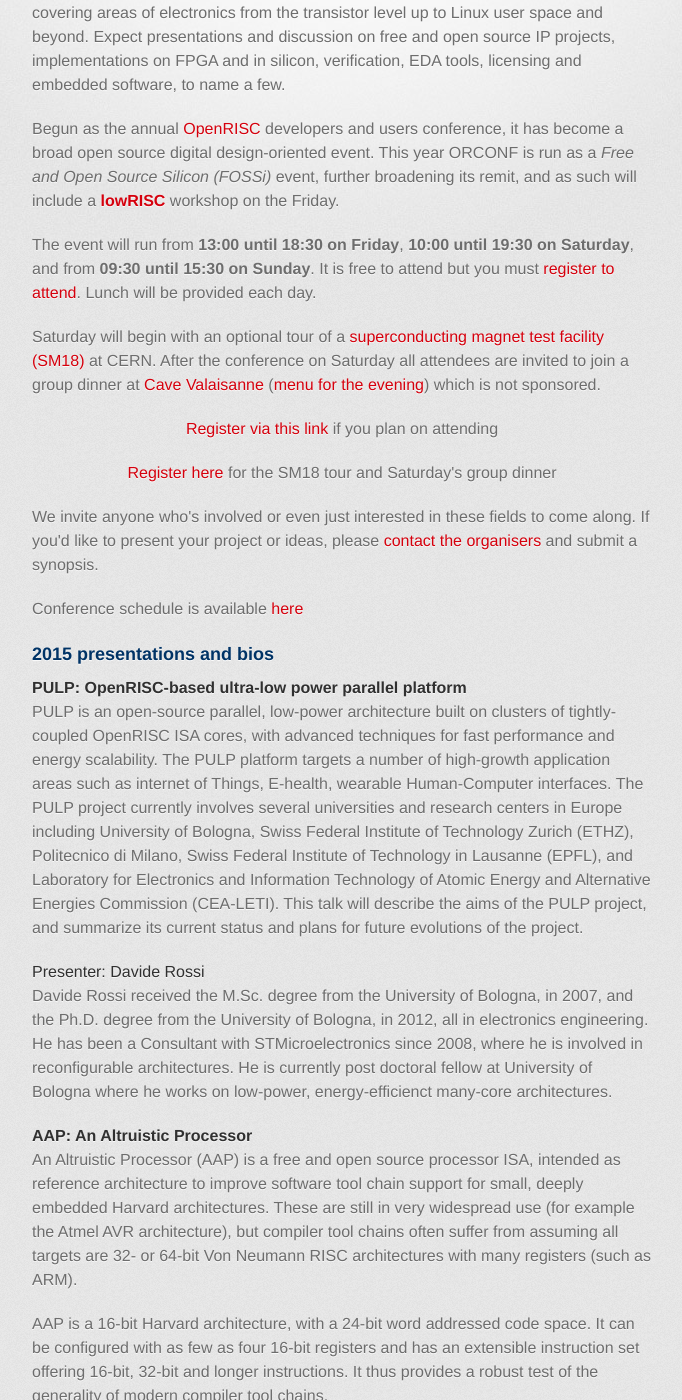
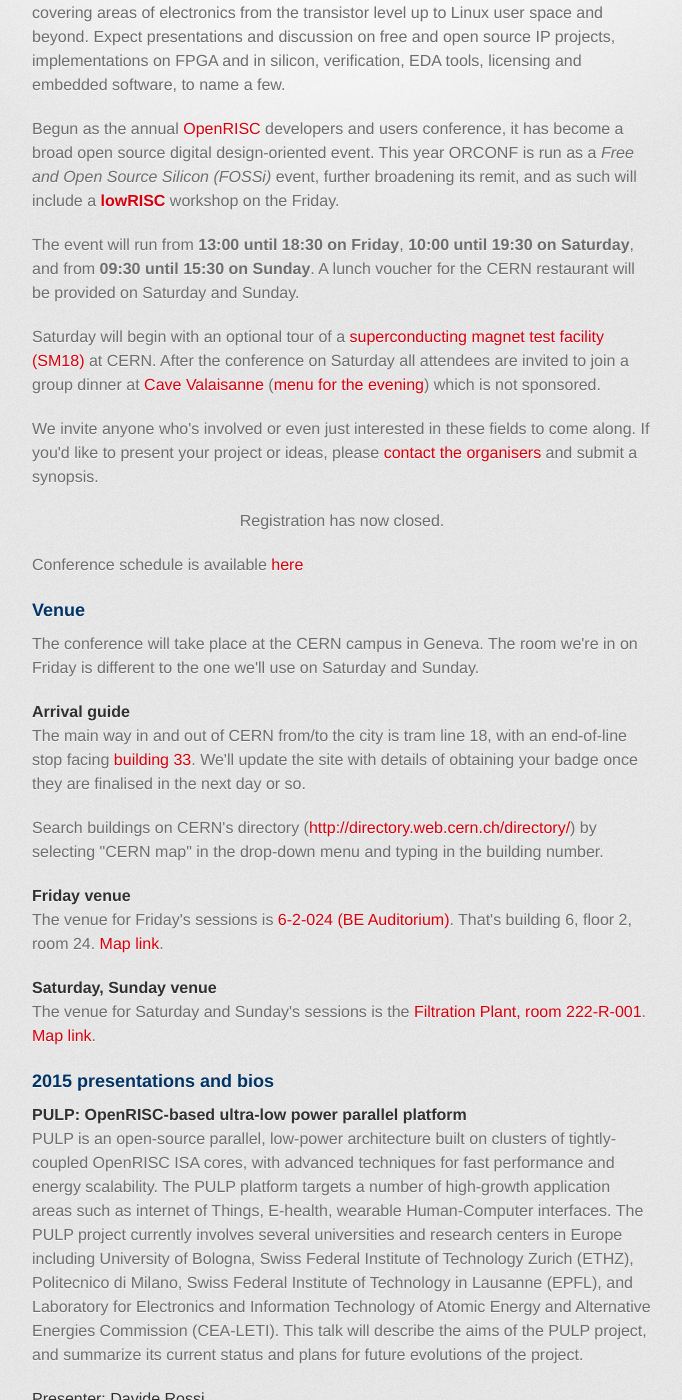
Before and after one commit to fossi-foundation/orconf, a Jekyll site: the page index.html, which Jekyll copies as it is, in a window 1280 px wide and 1400 px high, scrolled down 346 px. Shown: the whole window, without its empty margins (298-980 px from the left). Built offline with Jekyll 4.4.1, drawn with Linux system fonts in a browser that asks for light colours; some web fonts are replaced; some of the changed text lies outside the part shown.

Commit message:
Add location information, remove rego links

```diff
--- a/index.html
+++ b/index.html
@@ -30,19 +30,30 @@
 	  <p>ORCONF is an open source digital design and embedded systems conference, covering areas of electronics from the transistor level up to Linux user space and beyond. Expect presentations and discussion on free and open source IP projects, implementations on FPGA and in silicon, verification, EDA tools, licensing and embedded software, to name a few.</p>
 	  <p>Begun as the annual <a target="_blank" href="http://openrisc.io">OpenRISC</a> developers and users conference, it has become a broad open source digital design-oriented event. This year ORCONF is run as a <em>Free and Open Source Silicon (FOSSi)</em> event, further broadening its remit, and as such will include a <a target="_blank" href="http://lowrisc.org"><strong>lowRISC</strong></a> workshop on the Friday.</p>
 
-	  <p>The event will run from <strong>13:00 until 18:30 on Friday</strong>, <strong>10:00 until 19:30 on Saturday</strong>, and from <strong>09:30 until 15:30 on Sunday</strong>. It is free to attend but you must <a target="_blank" href="http://goo.gl/forms/KRZux8vnyO">register to attend</a>. Lunch will be provided each day.</p>
+	  <p>The event will run from <strong>13:00 until 18:30 on Friday</strong>, <strong>10:00 until 19:30 on Saturday</strong>, and from <strong>09:30 until 15:30 on Sunday</strong>. A lunch voucher for the CERN restaurant will be provided on Saturday and Sunday.</p>
 
 	  <p>Saturday will begin with an optional tour of a <a href="https://espace.cern.ch/te-dep-msc-tf/SitePages/Home.aspx" target="_blank">superconducting magnet test facility (SM18)</a> at CERN. After the conference on Saturday all attendees are invited to join a group dinner at <a target="_blank" href="http://www.chaletswiss.ch/site/fr/">Cave Valaisanne</a> (<a target="_blank" href="https://drive.google.com/file/d/0B8QBx9Nr1WjyMjRoTlZaZXQtYUI4ZlR6a014dGl2cWhVU21B/view?usp=sharing">menu for the evening</a>) which is not sponsored.</p>
 
 
-	  <div style=" vertical-align:middle; text-align:center">
-	    <p><a target="_blank" href="http://goo.gl/forms/KRZux8vnyO">Register via this link</a> if you plan on attending</p>
-	    <p><a href="https://docs.google.com/forms/d/1LZj6dsDB1Z6jfb229iixdVUUTXmRjeFN1hBet_Vle1E/viewform" target="_blank">Register here</a> for the SM18 tour and Saturday's group dinner</p>
-	  </div>
 
 	  <p>We invite anyone who's involved or even just interested in these fields to come along. If you'd like to present your project or ideas, please <a target="_blank" href="mailto:julius@orconf.org;olof@orconf.org?Subject=ORCONF%202015%20Presentation">contact the organisers</a> and submit a synopsis.</p>
 
+	  <div style=" vertical-align:middle; text-align:center">
+	    <p>Registration has now closed.</p>
+	  </div>
+
 	  <p>Conference schedule is available <a href="schedule.html">here</a></p>
+
+	  <h3><a name="venue" class="anchor" href="#venue"><span class="octicon octicon-link"></span></a>Venue</h3>
+	  <p>The conference will take place at the CERN campus in Geneva. The room we're in on Friday is different to the one we'll use on Saturday and Sunday.</p>
+
+	  <h4><a name="arrival" class="anchor" href="#arrival"><span class="octicon octicon-link"></span></a>Arrival guide</h4>
+	  <p>The main way in and out of CERN from/to the city is tram line 18, with an end-of-line stop facing <a href="https://maps.cern.ch/mapsearch/mapsearch.htm?n=[%2733%27]" target="_blank">building 33</a>. We'll update the site with details of obtaining your badge once they are finalised in the next day or so.</p>
+	  <p>Search buildings on CERN's directory (<a href="http://directory.web.cern.ch/directory/" target="_blank">http://directory.web.cern.ch/directory/</a>) by selecting "CERN map" in the drop-down menu and typing in the building number.</p>
+	  <h4><a name="fridayvenue" class="anchor" href="#fridayvenue"><span class="octicon octicon-link"></span></a>Friday venue</h4>
+	  <p>The venue for Friday's sessions is <a target="_blank" href="https://maps.cern.ch/mapsearch/mapsearch.htm?n=[%276%27]">6-2-024 (BE Auditorium)</a>. That's building 6, floor 2, room 24. <a href="https://maps.cern.ch/mapsearch/mapsearch.htm?n=[%276%27]" target="_blank">Map link</a>.</p>
+	  <h4><a name="satsunvenue" class="anchor" href="#satsunvenue"><span class="octicon octicon-link"></span></a>Saturday, Sunday venue</h4>
+	  <p>The venue for Saturday and Sunday's sessions is the <a target="_blank" href="https://maps.cern.ch/mapsearch/mapsearch.htm?n=[%27222%27]">Filtration Plant, room 222-R-001</a>. <a target="_blank" href="https://maps.cern.ch/mapsearch/mapsearch.htm?n=[%27222%27]">Map link</a>.</p>
 
 	  <h3><a name="presentations" class="anchor" href="#presentations"><span class="octicon octicon-link"></span></a>2015 presentations and bios</h3>
 
```
Also changed, not shown: other parts of index.html (+0 -3 lines).
